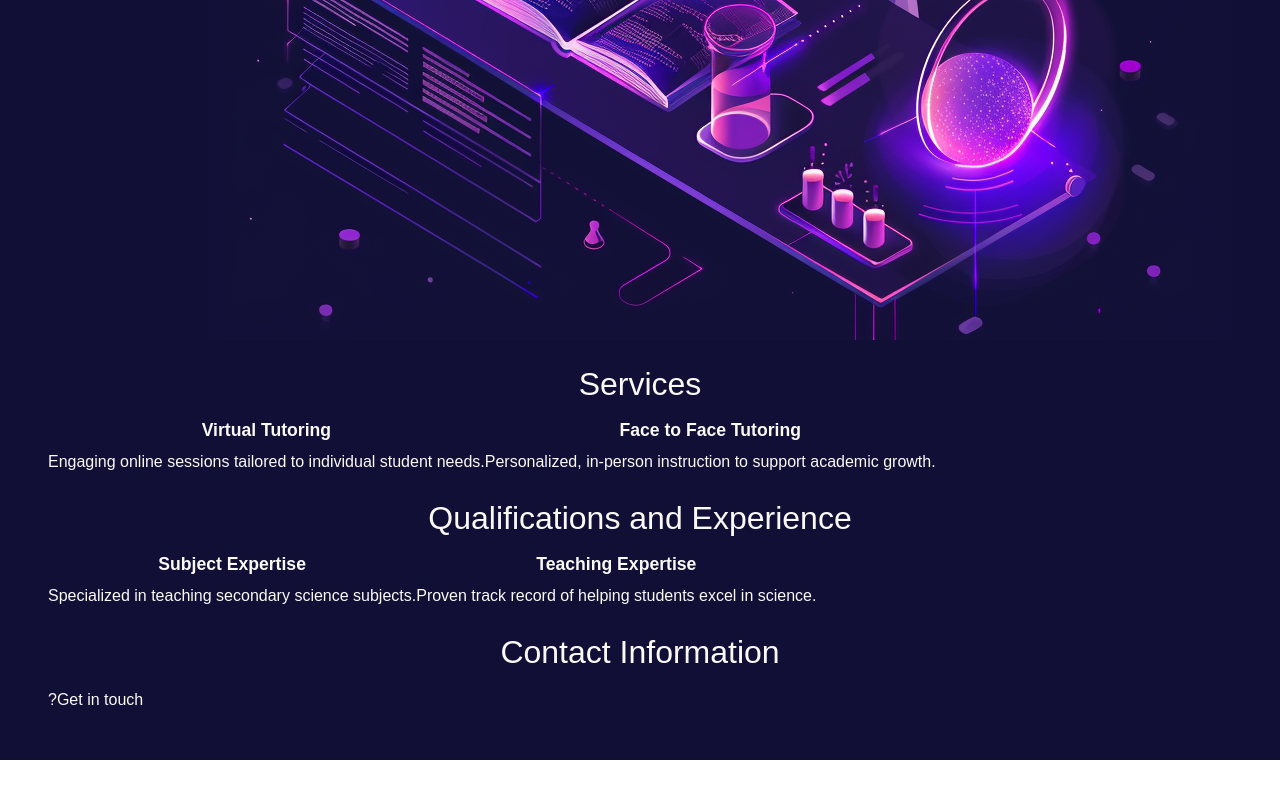
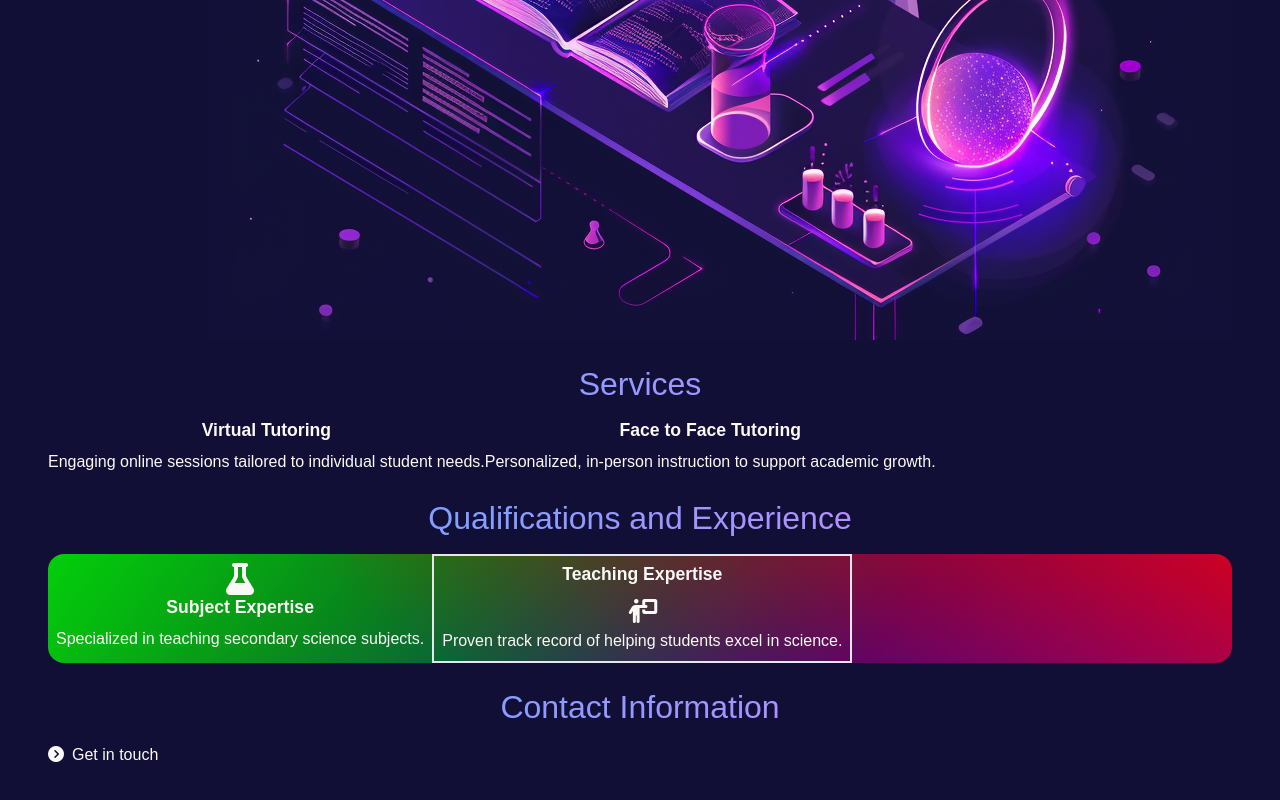
Before and after one commit to kate-joyce/tutor-app, a React (Create React App) app: page / in a window 1280 px wide. Shown: the part 732-1532 px from the top of the page. Before the commit the page ends 1492 px from the top, so only its background shows below. Built offline with nearby package versions, Linux system fonts and the light colour scheme.

Commit message:
added fontaesome icons, card styling WIP

```diff
--- a/public/index.html
+++ b/public/index.html
@@ -25,6 +25,7 @@
       Learn how to configure a non-root public URL by running `npm run build`.
     -->
     <title>React App</title>
+    <script src="https://kit.fontawesome.com/d4e8a5deab.js" crossorigin="anonymous"></script>
   </head>
   <body>
     <noscript>You need to enable JavaScript to run this app.</noscript>
--- a/src/App.css
+++ b/src/App.css
@@ -5,6 +5,7 @@
   color: #FAF9F6;
   background-color: #120F37;
 }
+
 h1 {
   font-size: 2.25em;
   line-height: 1.25;
@@ -16,12 +17,19 @@
   margin-bottom: 16px;
 }
 
+h1, h2 {
+  background: linear-gradient(135deg, #60A9FF 10%, #D187FF 90%);
+  -webkit-text-fill-color: transparent;
+  -webkit-background-clip: text;
+}
+
 h3 {
   font-size: 1.1em;
   line-height: 1.25;
   font-weight: bold;
   margin-bottom: 8px;
 }
+
 section {
   margin-top: 24px;
 }
--- a/src/components/contact.js
+++ b/src/components/contact.js
@@ -5,15 +5,14 @@ function Contact() {
 
   function toggle() {
     setIsOpen((isOpen) => !isOpen);
-    console.log(`isOpen value`, isOpen)
   }
 
   return (
     <section>
       <h2>Contact Information</h2>
       <div className="flex">
-        <button onClick={toggle}>?</button>
-        <h4>Get in touch</h4>
+        <button onClick={toggle}><i className={!isOpen ? 'fa-solid fa-circle-chevron-right': 'fa-solid fa-circle-chevron-down'}></i></button>
+        <h4 className="ml-2">Get in touch</h4>
       </div>
       {isOpen ?
         <div>
--- a/src/components/experience.js
+++ b/src/components/experience.js
@@ -1,17 +1,34 @@
+import styled from 'styled-components'
+
+const Icon = styled.i`
+  padding: 9px;
+  max-width: fit-content;
+`
+
+const Card = styled.div`
+background:
+  linear-gradient(217deg, rgba(255,0,0,.8), rgba(255,0,0,0) 70.71%),
+  linear-gradient(127deg, rgba(0,255,0,.8), rgba(0,255,0,0) 70.71%),
+  linear-gradient(336deg, rgba(0,0,255,.8), rgba(0,0,255,0) 70.71%);
+  border-radius: 1em;
+  `
+
 function Experience() {
   return (
     <section>
       <h2>Qualifications and Experience</h2>
-      <div className="container flex">
-        <div>
+      <Card className="container flex">
+        <div className="p-2">
+          <Icon className="fa-solid fa-flask fa-2xl my-2"></Icon>
           <h3>Subject Expertise</h3>
           <p>Specialized in teaching secondary science subjects.</p>
         </div>
-        <div>
+        <div className="border-solid border-2 p-2">
           <h3>Teaching Expertise</h3>
+          <Icon className="fa-solid fa-person-chalkboard fa-xl my-2"></Icon>
           <p>Proven track record of helping students excel in science.</p>
         </div>
-      </div>
+      </Card>
     </section>
   );
 }
```
Lines whose indentation alone changed are shown as unchanged.
